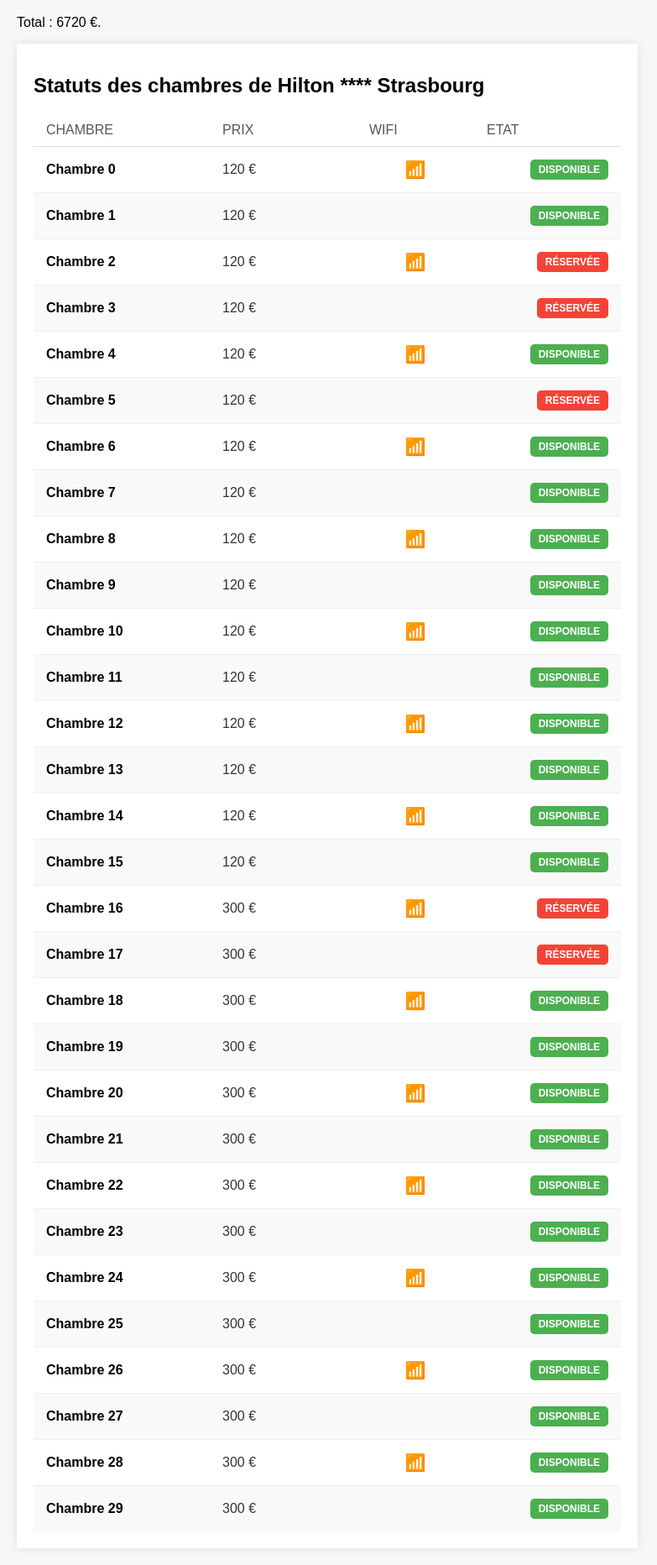
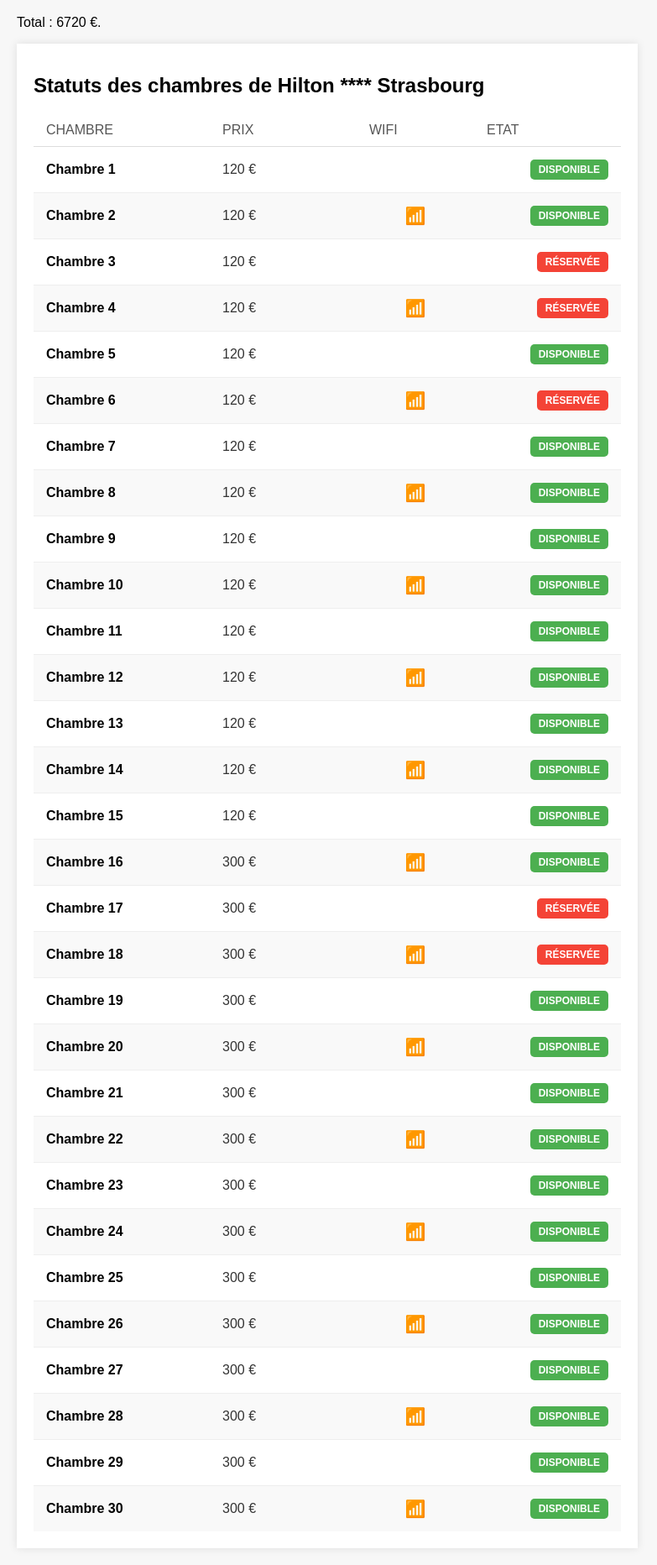
Before and after one commit to vally68/hotel, a PHP site: page / in a window 1280 px wide. Shown: the part 641-2505 px from the top of the page at 84% size, without its empty margins (0-783 px from the left). Run offline with PHP 8.4, Linux system fonts and the light colour scheme.

Commit message:
petite correction sur la création des chambres

```diff
--- a/Index.php
+++ b/Index.php
@@ -14,7 +14,7 @@ include "Reservation.php";
 
 // Création des chambres pour Hilton
 $chambres = [];
-for ($i = 0; $i <= 29; $i++) {
+for ($i = 1; $i <= 30; $i++) {
     $_etat = true; // 3 premières chambres réservées
     $_prix = ($i <= 15) ? 120 : 300;
     $_wifi = ($i % 2 == 0);
```
